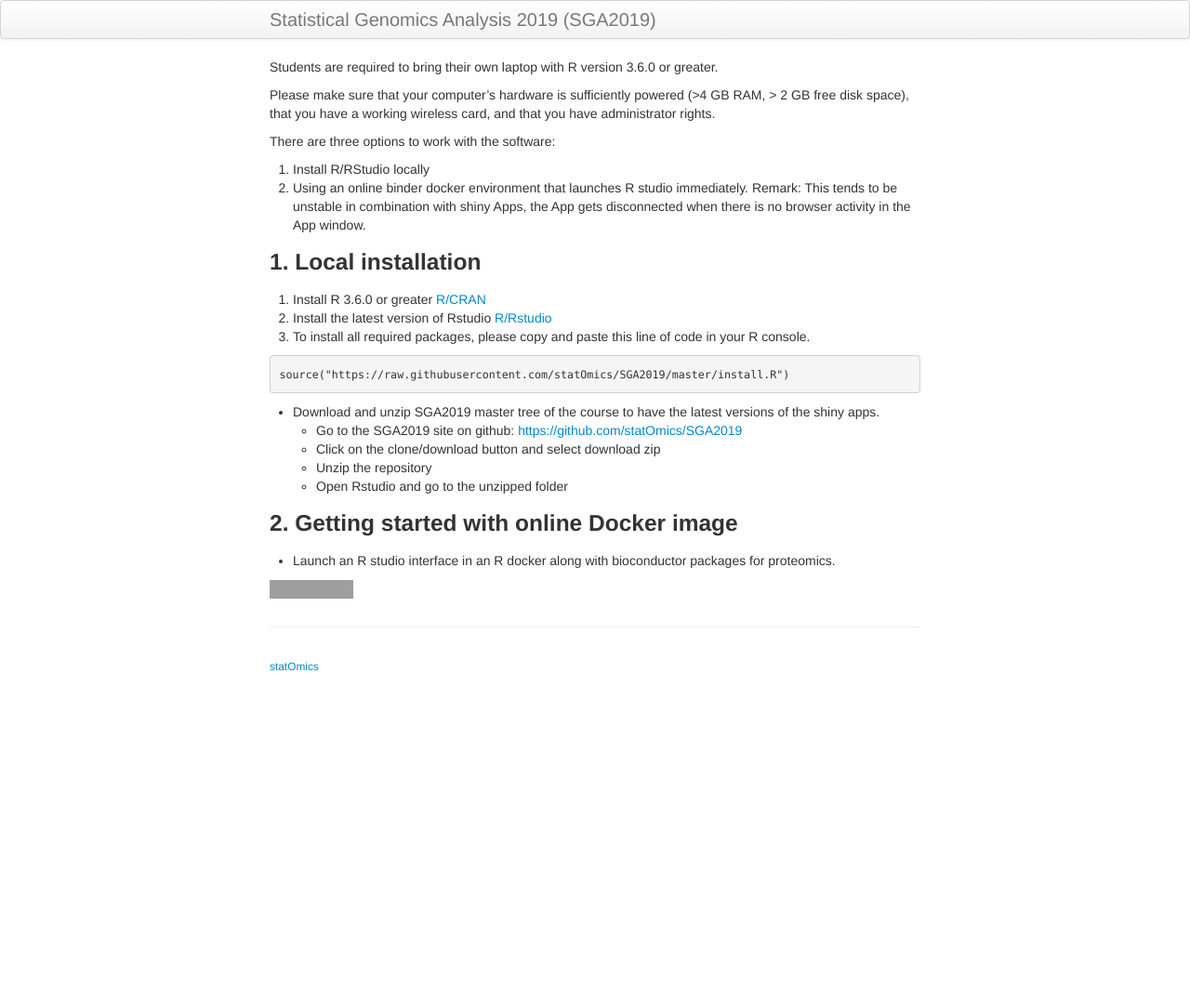
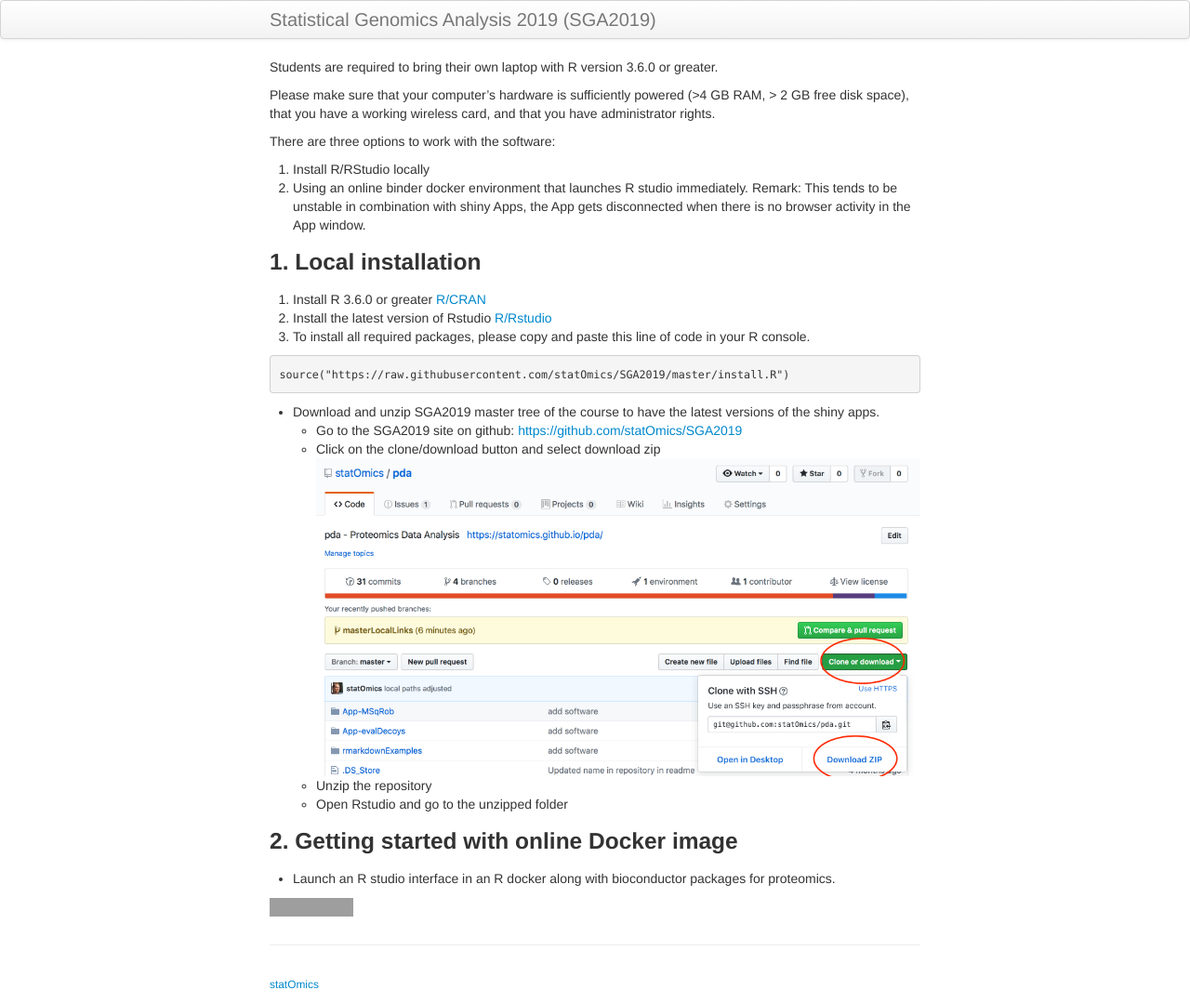
Before and after one commit to statOmics/SGA2019, a Jekyll site: the page built from pages/software4stats.md, in a window 1280 px wide. Shown: the whole page at 93% size. Built offline with Jekyll 4.4.1, drawn with Linux system fonts in a browser that asks for light colours; before the commit the page ends 900 px from its top, so only the background shows below that; grey boxes are pictures that could not be loaded.

Commit message:
software page update

```diff
--- a/pages/software4stats.md
+++ b/pages/software4stats.md
@@ -25,7 +25,7 @@
 - Download and unzip SGA2019 master tree of the course to have the latest versions of the shiny apps.
 	- Go to the SGA2019 site on github: [https://github.com/statOmics/SGA2019](https://github.com/statOmics/SGA2019)
 	- Click on the clone/download button and select download zip
-![](./fig/downloadPdaMasterTree.png)
+![](./figs/downloadPdaMasterTree.png)
 	- Unzip the repository
 	- Open Rstudio and go to the unzipped folder
 
```
